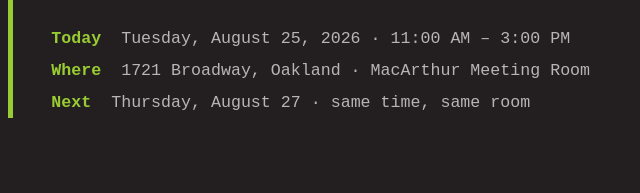
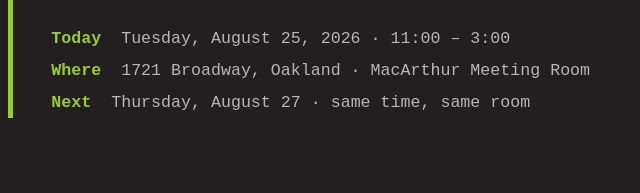
Before and after one commit to timothylrichardson/techexchange-class, a plain HTML site: page class-1.html in a window 1280 px wide. Shown: the part 402-595 px from the top of the page, 341-981 px from the left. Drawn offline with Linux system fonts and the light colour scheme.

Commit message:
Fix time format in class-1.html
Minor edit to AM/PM timestamp to view in place editing outcomes.

```diff
--- a/class-1.html
+++ b/class-1.html
@@ -169,7 +169,7 @@ const DECK = [
   <div class="eyebrow">Essential Digital Literacy · Class 1 of 2</div>
   <h1>The<br>Fundamentals</h1>
   <div class="meta">
-    <b>Today</b> &nbsp;Tuesday, August 25, 2026 · 11:00 AM – 3:00 PM<br>
+    <b>Today</b> &nbsp;Tuesday, August 25, 2026 · 11:00  – 3:00 <br>
     <b>Where</b> &nbsp;1721 Broadway, Oakland · MacArthur Meeting Room<br>
     <b>Next</b> &nbsp;Thursday, August 27 · same time, same room
   </div>
```
